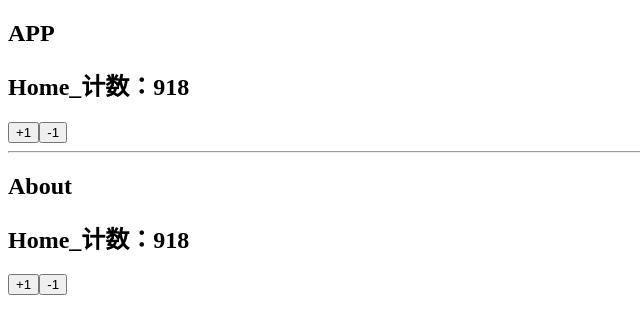
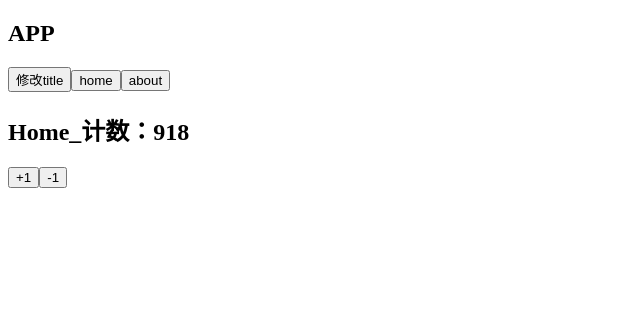
Before and after one commit to Arknighter/vue_composition_api, a Vue app: page / in a window 1280 px wide. Shown: the top 334 px of the page, without its empty margins (0-640 px from the left). Built offline with nearby package versions, Linux system fonts and the light colour scheme.

Commit message:
new file:   "src/09setup-Hooks\347\273\274\345\220\210\347\273\203\344\271\240/hooks/useTitle.js"

```diff
--- a/src/09setup-Hooks综合练习/App.vue
+++ b/src/09setup-Hooks综合练习/App.vue
@@ -1,18 +1,41 @@
 <template>
     <h2>APP</h2>
-    <Home/>
-    <About/>
+    <button @click="changeTitle">修改title</button>
+    <!-- <Home/>
+    <About/> -->
+
+    <!-- //home 和 about 组件的切换 -->
+    <button @click="currentPage = 'home'">home</button>
+    <button @click="currentPage = 'about'">about</button>
+    <!-- <keep-alive> -->
+        <component :is="currentPage"></component>
+    <!-- </keep-alive> -->
+
+
+
 </template>
 <script>
 import Home from './views/Home.vue'
 import About from './views/About.vue'
+import useTitle from './hooks/useTitle'
+import { ref } from 'vue'
+
     export default{
         components:{
             Home,
             About
         },
         setup(){
-
+            const currentPage = ref("home")
+                //修改title
+            document.title="Hooks"
+            const changeTitle = () => {
+                useTitle("new_Title")
+            }
+            return{
+                changeTitle,
+                currentPage
+            }
         }
     }
 </script>
--- /dev/null
+++ b/src/09setup-Hooks综合练习/hooks/useTitle.js
@@ -0,0 +1,13 @@
+import { ref, watch } from "vue"
+
+export default function useTitle(titleValue){
+    // document.title=title
+    const title  = ref(titleValue)
+    watch(title,(newValue)=>{
+        document.title = newValue
+    },{
+        immediate:true
+    })
+
+    return title
+}
--- a/src/09setup-Hooks综合练习/views/About.vue
+++ b/src/09setup-Hooks综合练习/views/About.vue
@@ -4,13 +4,30 @@
     <h2>Home_计数：{{ counter }}</h2>
     <button @click="increment">+1</button>
     <button @click="decrement">-1</button>
+    <button @click="popularClick">首页流行</button>
+    <button @click="hotClick">首页热门</button>
 </template>
 <script>
 import useCounter from '../hooks/useCounter';
+import useTitle from '../hooks/useTitle';
     export default{
         setup(){
+            const title = useTitle('about')
+
+            const popularClick = () => {
+                title.value = "首页-流行"
+            }
+
+            const hotClick = () => {
+                title.value = "首页-热门"
+            }
+
             return {
-                ...useCounter()
+                ...useCounter(),
+                title,
+                hotClick,
+                popularClick
+
             }
         }
     }
--- a/src/09setup-Hooks综合练习/views/Home.vue
+++ b/src/09setup-Hooks综合练习/views/Home.vue
@@ -5,9 +5,15 @@
 </template>
 
 <script>
+import { onActivated } from 'vue'
 import userCounter  from '../hooks/useCounter'
+import useTitle from '../hooks/useTitle'
     export default{
         setup(){
+            // onActivated:{
+            //     useTitle('Home')
+            // }
+            useTitle('Home')
             const { counter,increment,decrement } = userCounter()
             return {
                 counter,
```
